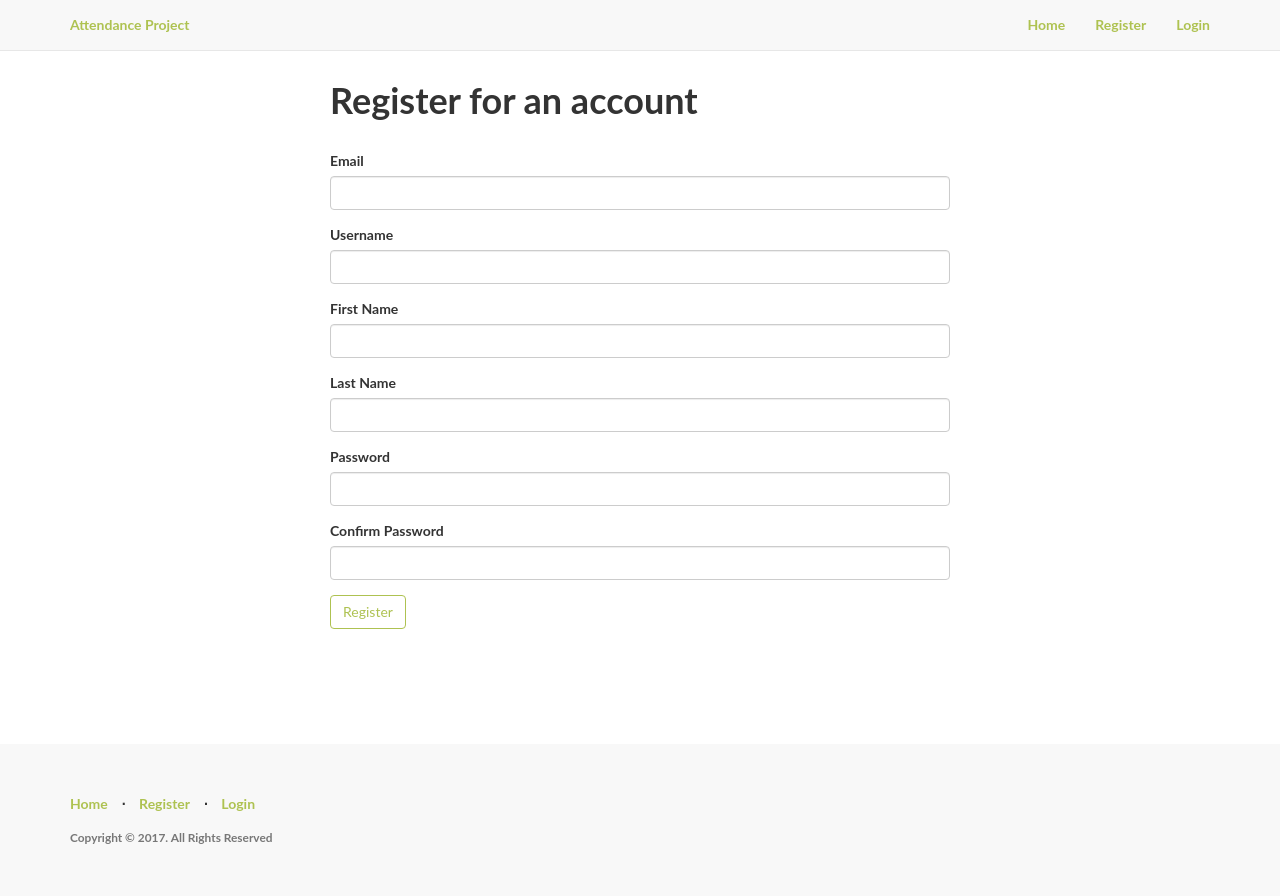
After one commit to sushilhere/CompanyWebApp, a Flask app: template app/templates/auth/register.html in a window 1280 px wide. The commit adds this page. Run offline with Flask 2, Linux system fonts and the light colour scheme; the template is opened without the code that fills it: values that come from a table or form of the project are taken from there, others are empty; parts of the project's set-up code (start-up, migrations or seed data) failed here and were passed over; some libraries are stand-ins or nearby versions.

Commit message:
added register & login templates while authorizations

```diff
--- /dev/null
+++ b/app/auth/forms.py
@@ -0,0 +1,36 @@
+from flask_wtf import FlaskForm
+from wtforms import PasswordField, StringField, SubmitField, ValidationError
+from wtforms.validators import DataRequired, Email, EqualTo
+
+from ..models import Employee
+
+class RegistrationForm(FlaskForm):
+    """
+    Form for users to create new account
+    """
+    email = StringField('Email', validators=[DataRequired(), Email()])
+    username = StringField('Username', validators=[DataRequired()])
+    first_name = StringField('First Name', validators=[DataRequired()])
+    last_name = StringField('Last Name', validators=[DataRequired()])
+    password = PasswordField('Password', validators=[
+                                        DataRequired(),
+                                        EqualTo('confirm_password')
+                                        ])
+    confirm_password = PasswordField('Confirm Password')
+    submit = SubmitField('Register')
+
+    def validate_email(self, field):
+        if Employee.query.filter_by(email=field.data).first():
+            raise ValidationError('Email is already in use.')
+
+    def validate_username(self, field):
+        if Employee.query.filter_by(username=field.data).first():
+            raise ValidationError('Username is already in use.')
+
+class LoginForm(FlaskForm):
+    """
+    Form for users to login
+    """
+    email = StringField('Email', validators=[DataRequired(), Email()])
+    password = PasswordField('Password', validators=[DataRequired()])
+    submit = SubmitField('Login')
--- /dev/null
+++ b/app/templates/auth/register.html
@@ -0,0 +1,12 @@
+{% import "bootstrap/wtf.html" as wtf %}
+{% extends "base.html" %}
+{% block title %}Register{% endblock %}
+{% block body %}
+<div class="content-section">
+  <div class="center">
+    <h1>Register for an account</h1>
+    <br/>
+    {{ wtf.quick_form(form) }}
+  </div>
+</div>
+{% endblock %}
--- a/app/templates/base.html
+++ b/app/templates/base.html
@@ -23,8 +23,8 @@
           <div class="collapse navbar-collapse" id="bs-example-navbar-collapse-1">
               <ul class="nav navbar-nav navbar-right">
                   <li><a href="{{ url_for('home.homepage') }}">Home</a></li>
-                  <li><a href="#">Register</a></li>
-                  <li><a href="#">Login</a></li>
+                  <li><a href="{{ url_for('auth.register') }}">Register</a></li>
+                  <li><a href="{{ url_for('auth.login') }}">Login</a></li>
               </ul>
           </div>
         </div>
@@ -41,9 +41,9 @@
                     <ul class="list-inline">
                         <li><a href="{{ url_for('home.homepage') }}">Home</a></li>
                         <li class="footer-menu-divider">⋅</li>
-                        <li><a href="#">Register</a></li>
+                        <li><a href="{{ url_for('auth.register') }}">Register</a></li>
                         <li class="footer-menu-divider">⋅</li>
-                        <li><a href="#">Login</a></li>
+                        <li><a href="{{ url_for('auth.login') }}">Login</a></li>
                     </ul>
                     <p class="copyright text-muted small">Copyright © 2017. All Rights Reserved</p>
                 </div>
```
Also changed, not shown: app/__init__.py (+7 -0 lines), app/auth/views.py (+72 -0 lines), app/templates/auth/login.html (added, +16 -0 lines).
